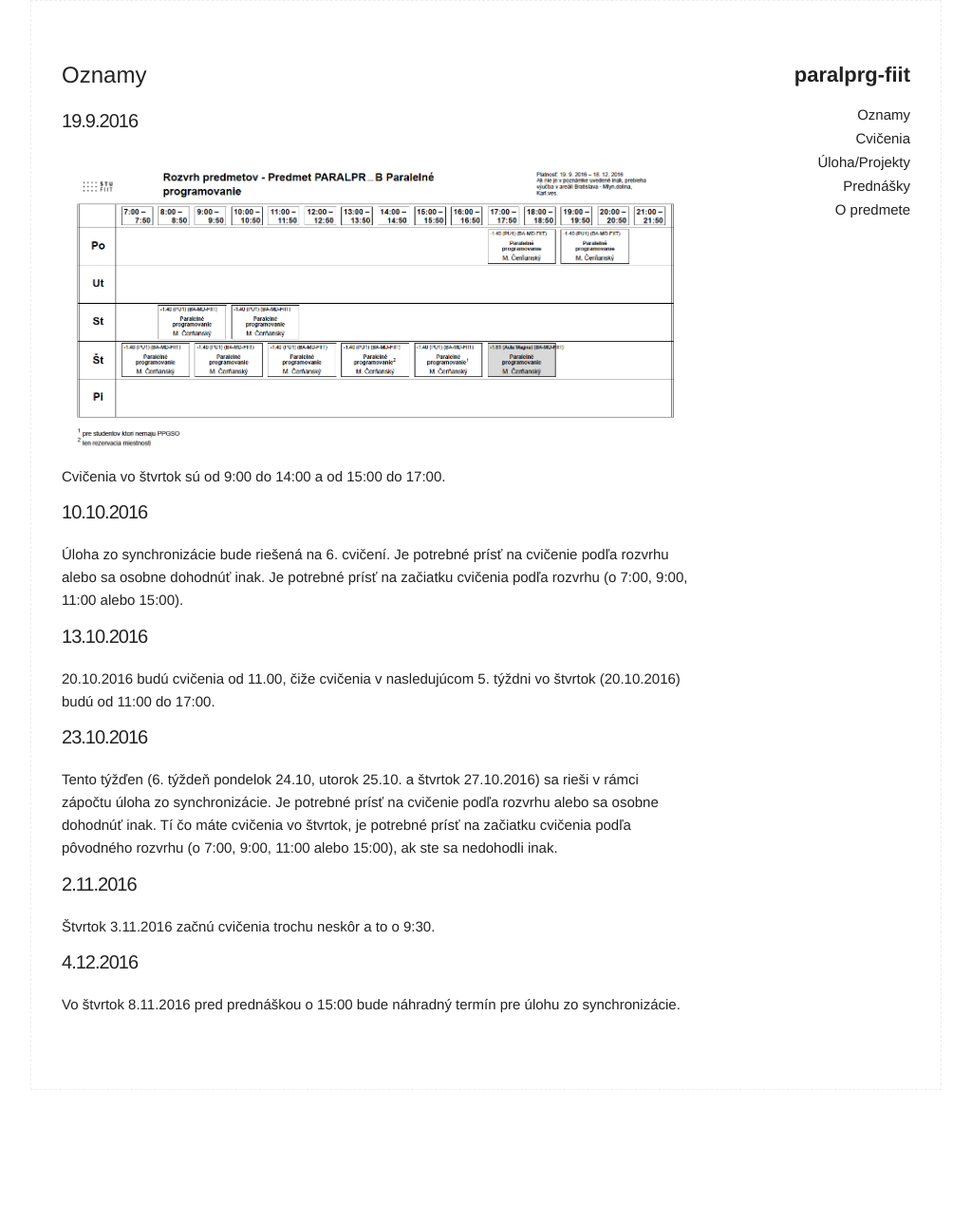
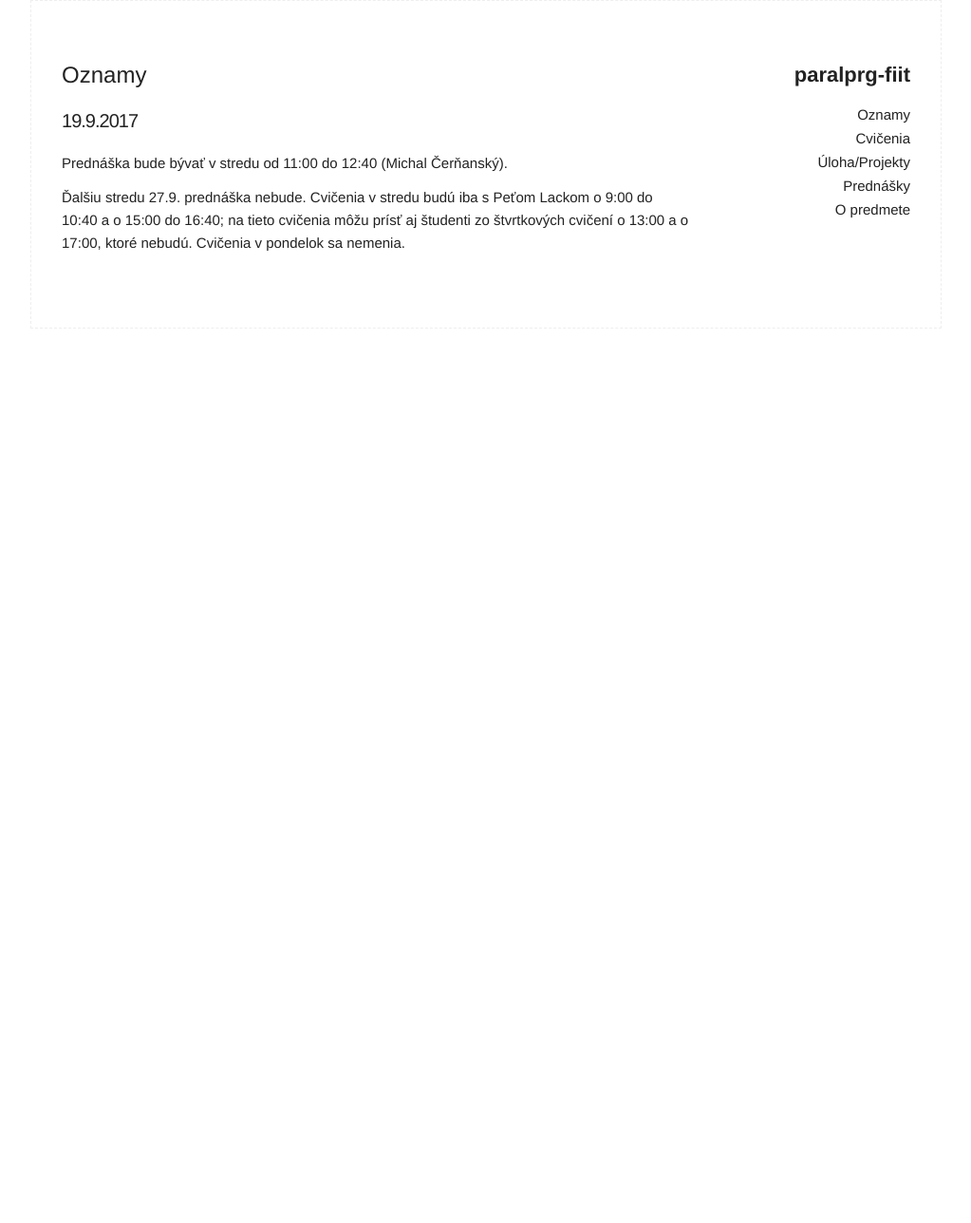
Before and after one commit to MichalCernansky/paralprg-fiit, a Jekyll site: the page built from index.md, in a window 1280 px wide. Shown: the whole page at 95% size, without its empty margins (128-1151 px from the left). Built offline with Jekyll 4.4.1, drawn with Linux system fonts in a browser that asks for light colours; after the commit the page ends 900 px from its top, so only the background shows below that.

Commit message:
Winter term 2017

```diff
--- a/index.md
+++ b/index.md
@@ -3,29 +3,9 @@ layout: page
 title: Oznamy
 ---
 
-### 19.9.2016
 
-[![Rozvrh PARALPRG]({{ site.baseurl }}/documents/RozvrPARPR.png)]({{ site.baseurl }}/documents/RozvrPARPR.pdf)
+### 19.9.2017
 
-Cvičenia vo štvrtok sú od 9:00 do 14:00 a od 15:00 do 17:00.
+Prednáška bude bývať v stredu od 11:00 do 12:40 (Michal Čerňanský).
 
-
-### 10.10.2016
-
-Úloha zo synchronizácie bude riešená na 6. cvičení. Je potrebné prísť na cvičenie podľa rozvrhu alebo sa osobne dohodnúť inak. Je potrebné prísť na začiatku cvičenia podľa rozvrhu (o 7:00, 9:00, 11:00 alebo 15:00).
-
-### 13.10.2016
-
-20.10.2016 budú cvičenia od 11.00, čiže cvičenia v nasledujúcom 5. týždni vo štvrtok (20.10.2016) budú od 11:00 do 17:00.
-
-### 23.10.2016
-
-Tento týžďen (6. týždeň pondelok 24.10, utorok 25.10. a štvrtok 27.10.2016) sa rieši v rámci zápočtu úloha zo synchronizácie. Je potrebné prísť na cvičenie podľa rozvrhu alebo sa osobne dohodnúť inak. Tí čo máte cvičenia vo štvrtok, je potrebné prísť na začiatku cvičenia podľa pôvodného rozvrhu (o 7:00, 9:00, 11:00 alebo 15:00), ak ste sa nedohodli inak.
-
-### 2.11.2016
-
-Štvrtok 3.11.2016 začnú cvičenia trochu neskôr a to o 9:30.
-
-### 4.12.2016
-
-Vo štvrtok 8.11.2016 pred prednáškou o 15:00 bude náhradný termín pre úlohu zo synchronizácie.
+Ďalšiu stredu 27.9. prednáška nebude. Cvičenia v stredu budú iba s Peťom Lackom o 9:00 do 10:40 a o 15:00 do 16:40; na tieto cvičenia môžu prísť aj študenti zo štvrtkových cvičení o 13:00 a o 17:00, ktoré nebudú. Cvičenia v pondelok sa nemenia.
```
Also changed, not shown: assignments.md (+1 -1 lines), course.md (+2 -2 lines), 1 other file.
